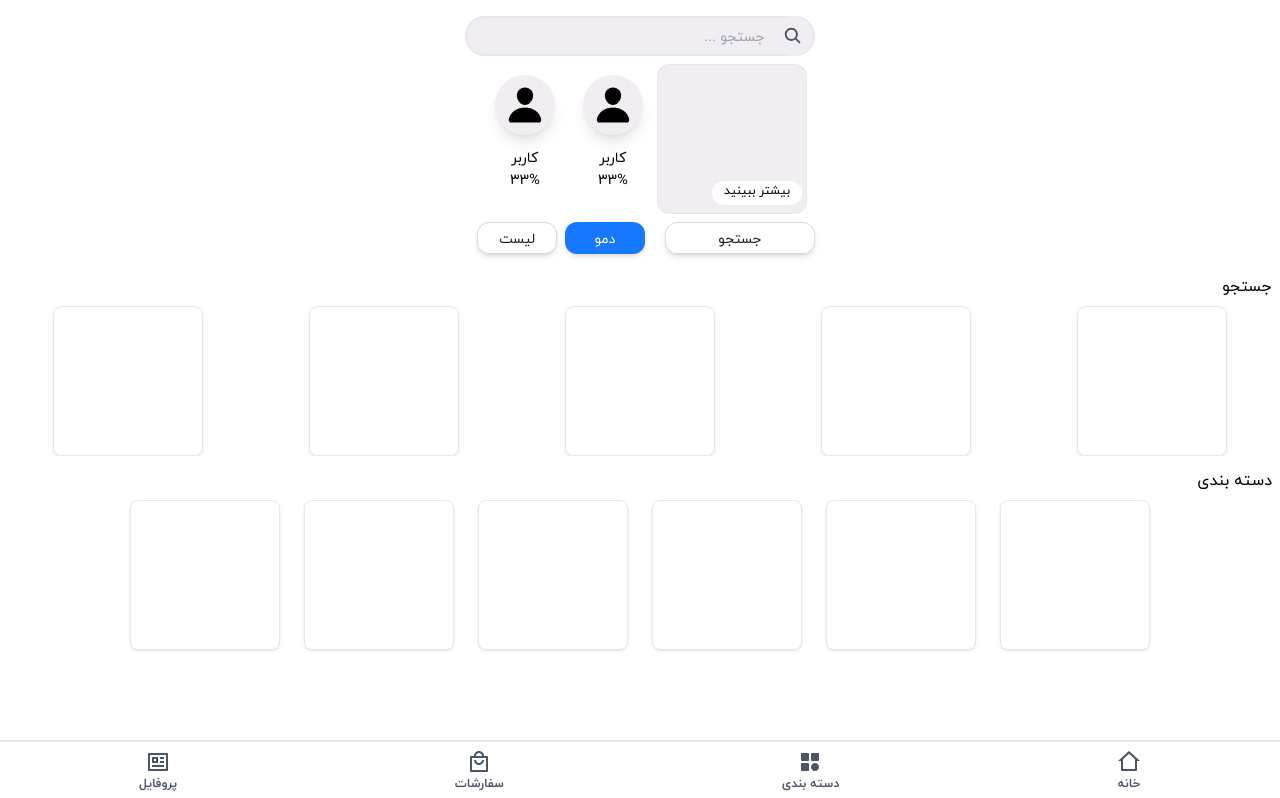
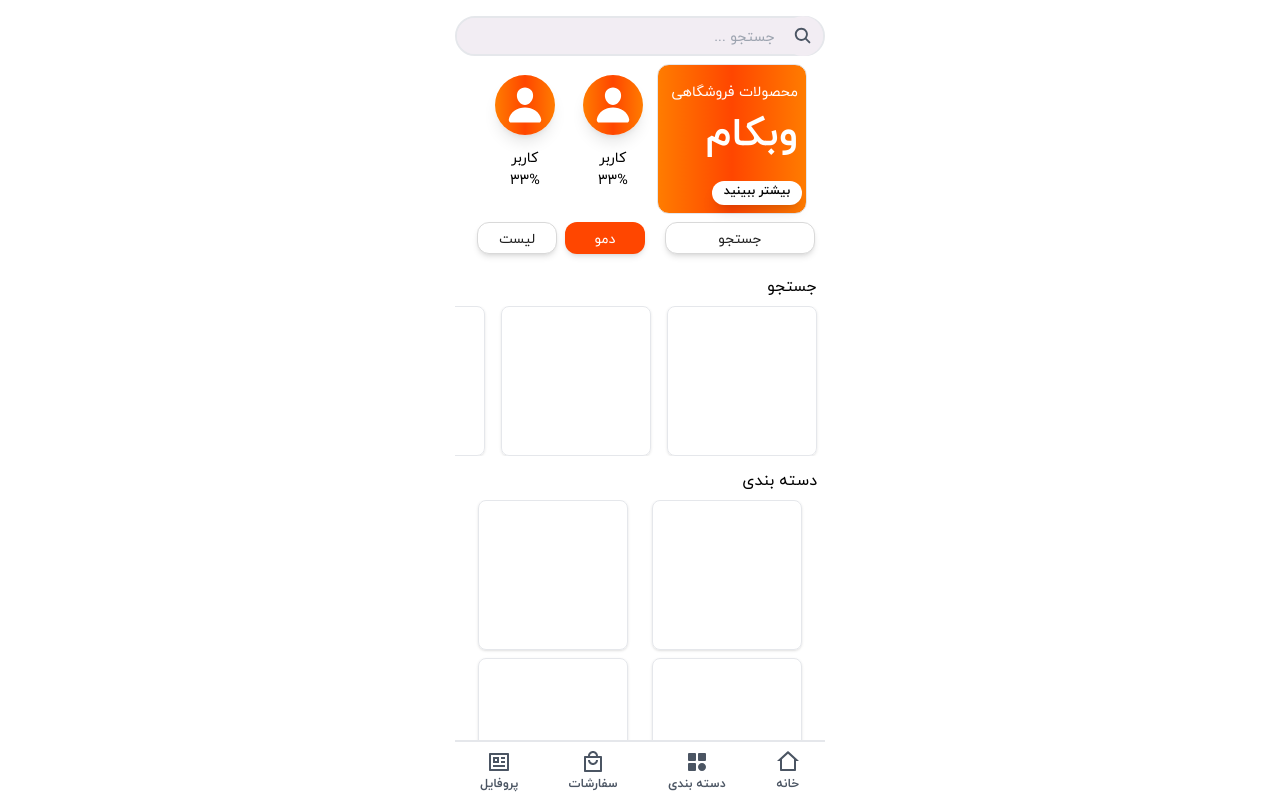
Before and after one commit to ikhodabande/foroshgahi, a React (Vite) app: page / in a window 1280 px wide. Shown: the top 798 px of the page. Built offline with nearby package versions, Linux system fonts and the light colour scheme.

Commit message:
update adding some fields

```diff
--- a/src/components/common/home/Home.jsx
+++ b/src/components/common/home/Home.jsx
@@ -30,10 +30,10 @@ export const Home = () => {
           </div>
         </div>
 
-        <div className="w-full flex items-center justify-center">
+        <div className="w-full sm:max-w-[370px] flex items-center justify-center">
           <SearchField />
         </div>
-        <div className="w-full flex items-center justify-center ">
+        <div className="w-full sm:max-w-[370px] flex items-center justify-center ">
           <CatagoriesField />
         </div>
       </main>
--- a/src/components/common/menu/Menu.jsx
+++ b/src/components/common/menu/Menu.jsx
@@ -35,7 +35,7 @@ export const Menu = () => {
     },
   ];
   return (
-    <div className="h-[60px] flex items-center justify-around py-1 bg-white border-t-2">
+    <div className="h-[60px] sm:max-w-[370px] mx-auto flex items-center justify-around py-1 bg-white border-t-2">
       {data.map((item) => (
         <Link className="flex flex-col items-center text-gray-600">
           <i>{item.icon}</i>
--- a/src/components/modules/avatar-module/AvatarModule.jsx
+++ b/src/components/modules/avatar-module/AvatarModule.jsx
@@ -5,8 +5,8 @@ export const AvatarModule = () => {
   return (
     <>
       <div className="w-[80px] h-[150px]  flex flex-col items-center justify-center mx-1">
-        <div className="w-[60px] h-[60px] rounded-full bg-background shadow-lg flex items-center justify-center">
-          <IoPerson  className="text-lg"/>
+        <div className="w-[60px] h-[60px] rounded-full bg-webcom-gradient shadow-lg flex items-center justify-center">
+          <IoPerson  className="text-lg text-white"/>
         </div>
         <div className="flex flex-col items-center justify-center my-3">
             <p className="text-sm">کاربر</p>
--- a/src/components/modules/search-module/SearchModule.jsx
+++ b/src/components/modules/search-module/SearchModule.jsx
@@ -9,7 +9,7 @@ const onSearch = (value, _e, info) => console.log(info?.source, value);
 const SearchModule = () => (
   //   <Search className="w-[340px]" allowClear placeholder="جستجو ..." onSearch={onSearch} enterButton />
   <div>
-    <div className="w-[95vw] sm:w-[350px] h-10 border-2 rounded-3xl flex items-center bg-background ">
+    <div className="w-[95vw] sm:w-[370px] h-10 border-2 rounded-3xl flex items-center bg-background ">
       <div className="w-10 h-10 bg-background flex items-center justify-center  rounded-full">
         <IoSearch className="text-display-lg  text-gray-600" />
       </div>
--- a/src/components/modules/search-module/search-field/SearchField.jsx
+++ b/src/components/modules/search-module/search-field/SearchField.jsx
@@ -4,9 +4,9 @@ import { ProductsCard } from "../../products/products-card/ProductsCard";
 export const SearchField = () => {
   return (
     <>
-      <div className="w-full my-1 ">
+      <div className="w-full my-1 mx-2">
         <p className="mb-2 mx-2">جستجو</p>
-        <div className="flex justify-around flex-nowrap overflow-x-auto">
+        <div className="flex  items-center flex-nowrap overflow-x-auto ">
           {Array(5)
             .fill(null)
             .map((_, index) => (
--- a/src/components/modules/search-module/search-section/SearchSection.jsx
+++ b/src/components/modules/search-module/search-section/SearchSection.jsx
@@ -3,9 +3,11 @@ import React from 'react'
 export const SearchSection = () => {
   return (
     <>
-     <div className='w-[150px] h-[150px] border bg-background rounded-xl relative'>
-        <div className='w-[90px] h-6 rounded-full bg-white absolute bottom-2 right-1'>
-           <p className='text-xs w-full text-center '>بیشتر ببینید</p>
+     <div className='w-[150px] h-[150px] border bg-webcom-gradient rounded-xl relative'>
+      <p className='text-white mt-4 mx-2 text-sm w-full'>محصولات فروشگاهی</p>
+      <p className='text-white mx-2 text-lg font-iranyekanBold'>وبکام </p>
+        <div className='w-[90px] h-6 rounded-full bg-white absolute bottom-2 right-1 shadow-lg '>
+           <p className='text-xs w-full text-center font-iranyekanBold hover:cursor-pointer '>بیشتر ببینید</p>
         </div>
      </div>
     </>
--- a/src/main.jsx
+++ b/src/main.jsx
@@ -8,7 +8,7 @@ import { ConfigProvider } from "antd";
 createRoot(document.getElementById("root")).render(
   <ConfigProvider
     direction="rtl"
-    theme={{ token: { fontFamily: "iranYekan" } }}
+    theme={{ token: { fontFamily: "iranYekan" , colorPrimary: "#FF4600" } }}
   >
     <BrowserRouter>
       <StrictMode>
```
